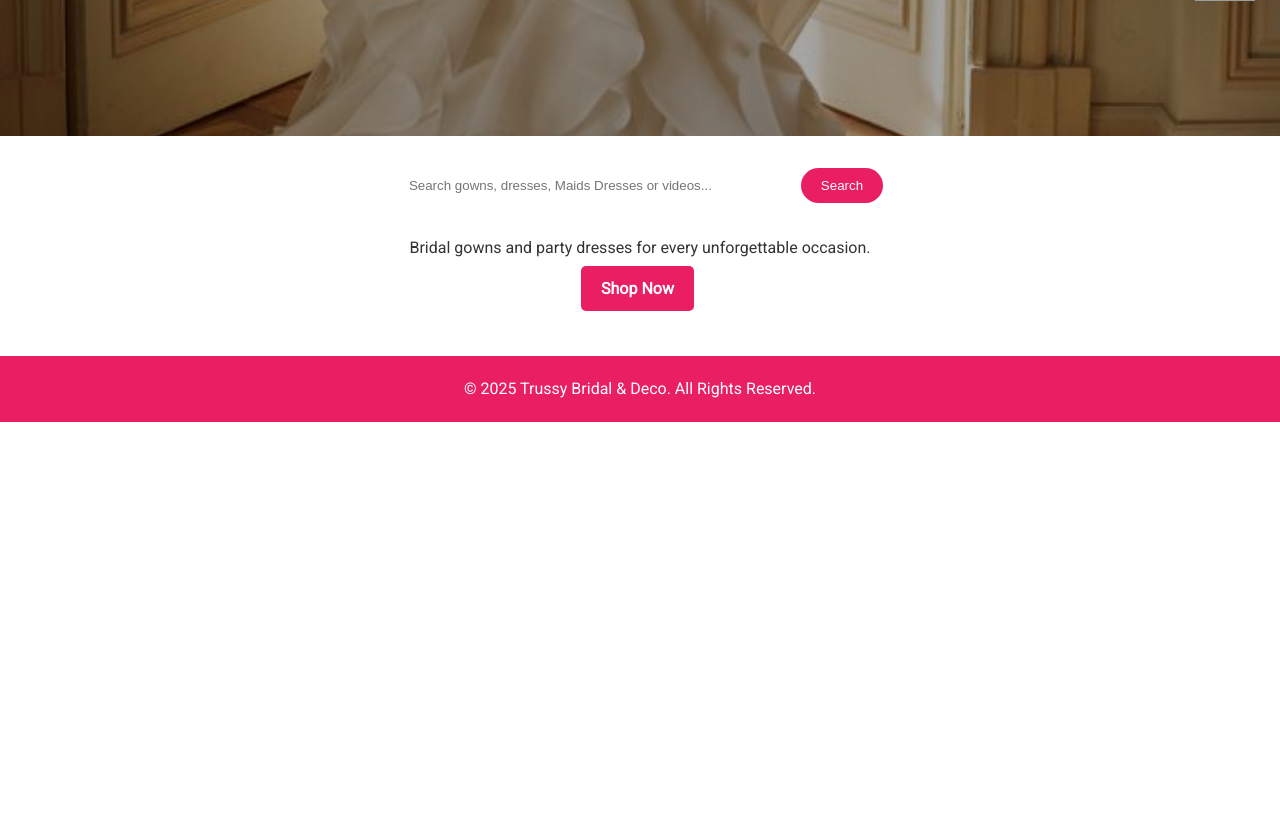
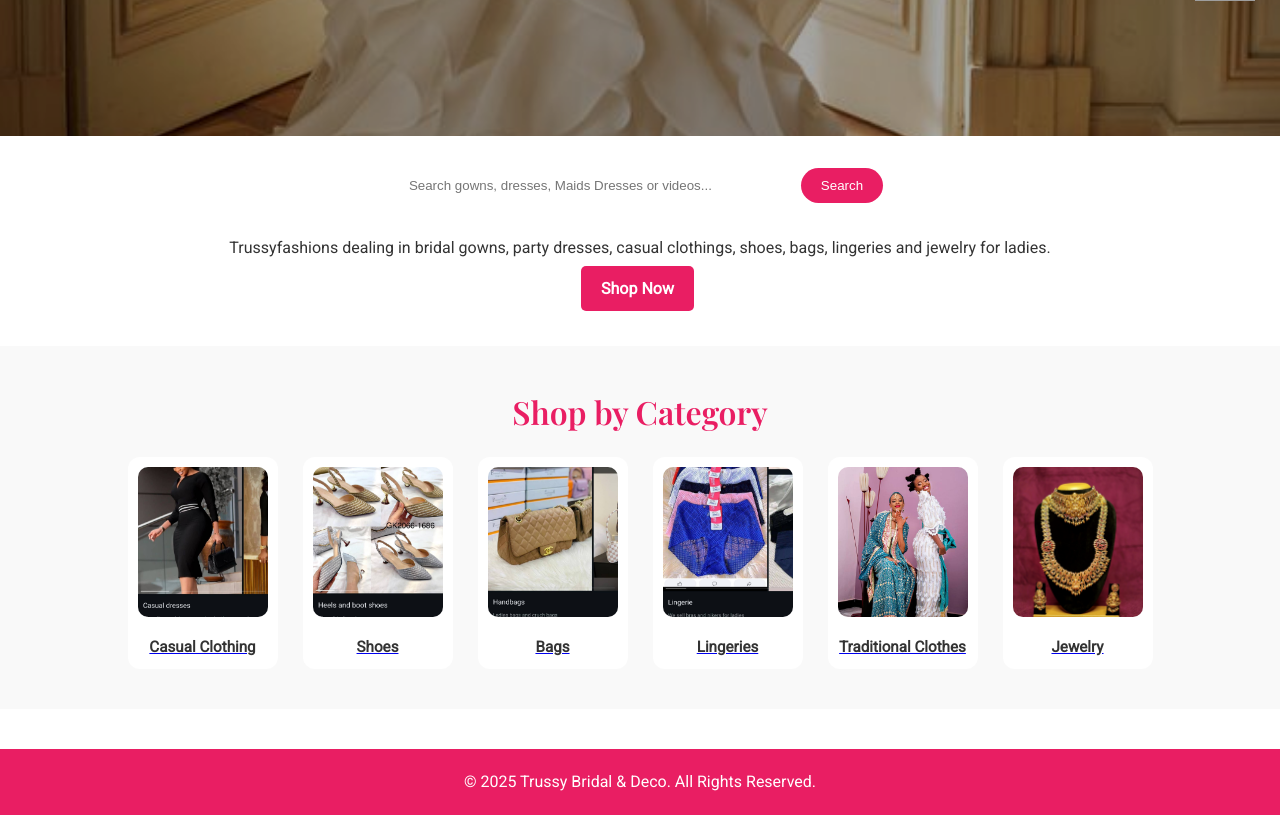
Before and after one commit to ssemombwegodfrey/bridal-website, a Django app: page / in a window 1280 px wide. Shown: the part 774-1589 px from the top of the page. Before the commit the page ends 1196 px from the top, so only its background shows below. Run offline with Django 5.2, Linux system fonts and the light colour scheme; grey boxes are pictures that could not be loaded.

Commit message:
Updated categories and images

```diff
--- a/collection1/static/css/styles.css
+++ b/collection1/static/css/styles.css
@@ -697,3 +697,103 @@ nav ul li a.active {
     font-size: 2rem;
   }
 }
+
+
+/* ================================
+   Categories Section
+================================ */
+.categories-section {
+  padding: 40px 20px;
+  background: #f9f9f9;
+}
+
+.categories-section h3 {
+  font-family: 'Playfair Display', serif;
+  color: #e91e63;
+  font-size: 2rem;
+  margin-bottom: 30px;
+}
+
+.categories-container {
+  display: flex;
+  flex-wrap: wrap;
+  justify-content: center;
+  gap: 25px;
+}
+
+.category-item {
+  width: 150px;
+  text-align: center;
+  border-radius: 12px;
+  overflow: hidden;
+  background: #fff;
+  transition: transform 0.3s ease, box-shadow 0.3s ease;
+  cursor: pointer;
+  padding: 10px;
+}
+
+.category-item img {
+  width: 100%;
+  height: 150px;
+  object-fit: cover;
+  border-radius: 10px;
+  transition: transform 0.3s ease;
+}
+
+.category-item p {
+  margin-top: 10px;
+  font-weight: 600;
+  color: #333;
+  font-size: 0.95rem;
+  transition: color 0.3s ease;
+}
+
+/* Hover Effects */
+.category-item:hover {
+  transform: translateY(-5px);
+  box-shadow: 0 8px 20px rgba(0,0,0,0.15);
+}
+
+.category-item:hover img {
+  transform: scale(1.05);
+}
+
+.category-item:hover p {
+  color: #e91e63;
+}
+
+/* ================================
+   Responsive Categories for mobile
+================================ */
+@media (max-width: 768px) {
+  .categories-container {
+    flex-direction: row;
+    flex-wrap: wrap;
+    justify-content: center;
+    gap: 15px;
+  }
+
+  .category-item {
+    width: 45%; /* two cards per row */
+    height: auto;
+  }
+
+  .category-item img {
+    height: 120px;
+  }
+}
+
+@media (max-width: 480px) {
+  .category-item {
+    width: 90%; /* one card per row */
+    margin: 0 auto;
+  }
+
+  .category-item img {
+    height: 100px;
+  }
+
+  .category-item p {
+    font-size: 0.9rem;
+  }
+}
--- a/collection1/templates/collection/home.html
+++ b/collection1/templates/collection/home.html
@@ -6,10 +6,12 @@
 
 {% block content %}
 
+<!-- Hero Section -->
 <section class="hero" style="background-image: url('{% static 'images/full-bg-gown.jpg' %}');">
   <h2>Discover Timeless Elegance With Trassy</h2>
 </section>
 
+<!-- Search Bar -->
 <div class="search-bar">
   <form method="get" action="{% url 'search' %}">
     <input type="text" name="q" placeholder="Search gowns, dresses, Maids Dresses or videos..." required>
@@ -17,9 +19,53 @@
   </form>
 </div>
 
+<!-- Shop Now Section -->
 <div style="text-align:center; margin:30px 0;">
-  <p>Bridal gowns and party dresses for every unforgettable occasion.</p>
+  <p>Trussyfashions dealing in bridal gowns, party dresses, casual clothings, shoes, bags, lingeries and jewelry for ladies.</p>
   <a href="{% url 'gowns' %}" class="btn">Shop Now</a>
 </div>
 
+<!-- Categories Section -->
+<div class="categories-section">
+  <h3 style="text-align:center; margin-bottom:20px;">Shop by Category</h3>
+  <div class="categories-container">
+    <div class="category-item">
+      <a href="{% url 'casual' %}">
+        <img src="{% static 'images/categories/casual.jpeg' %}" alt="Casual Clothing">
+        <p>Casual Clothing</p>
+      </a>
+    </div>
+    <div class="category-item">
+      <a href="{% url 'shoes' %}">
+        <img src="{% static 'images/categories/shoes.jpeg' %}" alt="Shoes">
+        <p>Shoes</p>
+      </a>
+    </div>
+    <div class="category-item">
+      <a href="{% url 'bags' %}">
+        <img src="{% static 'images/categories/bags.jpeg' %}" alt="Bags">
+        <p>Bags</p>
+      </a>
+    </div>
+    <div class="category-item">
+      <a href="{% url 'lingeries' %}">
+        <img src="{% static 'images/categories/lingeries.jpeg' %}" alt="Lingeries">
+        <p>Lingeries</p>
+      </a>
+    </div>
+    <div class="category-item">
+      <a href="{% url 'traditional_clothes' %}">
+        <img src="{% static 'images/categories/traditional_clothes.jpg' %}" alt="Traditional Clothes">
+        <p>Traditional Clothes</p>
+      </a>
+    </div>
+    <div class="category-item">
+      <a href="{% url 'jewelry' %}">
+        <img src="{% static 'images/categories/jewelry.jpg' %}" alt="Jewelry">
+        <p>Jewelry</p>
+      </a>
+    </div>
+  </div>
+</div>
+
 {% endblock %}
--- a/collection1/urls.py
+++ b/collection1/urls.py
@@ -31,6 +31,16 @@ urlpatterns = [
     # Detail views
     path('gowns/<int:gown_id>/', views.gown_detail, name='gown_detail'),
     path('gown/<int:gown_id>/<str:source>/', views.gown_detail, name='gown_detail_source'),
+
+  # Add these for new categories
+    path('casual/', views.casual, name='casual'),
+    path('shoes/', views.shoes, name='shoes'),
+    path('bags/', views.bags, name='bags'),
+    path('lingeries/', views.lingeries, name='lingeries'),
+    path('jewelry/', views.jewelry, name='jewelry'),
+     path('traditional/', views.traditional_clothes, name='traditional_clothes'),
+
+
 ]
 
 # ✅ Serve media files in development
--- a/collection1/views.py
+++ b/collection1/views.py
@@ -74,3 +74,24 @@ def gown_detail(request, gown_id, source=None):
         'gown': gown,
         'source': source,  # will be 'party', 'maids', or None for collection gowns
     })
+
+
+# ---------------- NEW CATEGORIES ----------------
+def casual(request):
+    # Placeholder page for casual clothing
+    return render(request, 'collection/casual.html')
+
+def shoes(request):
+    return render(request, 'collection/shoes.html')
+
+def bags(request):
+    return render(request, 'collection/bags.html')
+
+def lingeries(request):
+    return render(request, 'collection/lingeries.html')
+
+def jewelry(request):
+    return render(request, 'collection/jewelry.html')
+
+def traditional_clothes(request):
+    return render(request, 'collection/traditional_clothes.html')
```
Also changed, not shown: collection1/static/images/categories/bags.jpeg (added), collection1/static/images/categories/casual.jpeg (added), collection1/static/images/categories/download.jpg (added), collection1/static/images/categories/jewelry.jpg (added), collection1/static/images/categories/lingeries.jpeg (added), collection1/static/images/categories/shoes.jpeg (added), collection1/static/images/categories/traditional_clothes.jpg (added).
